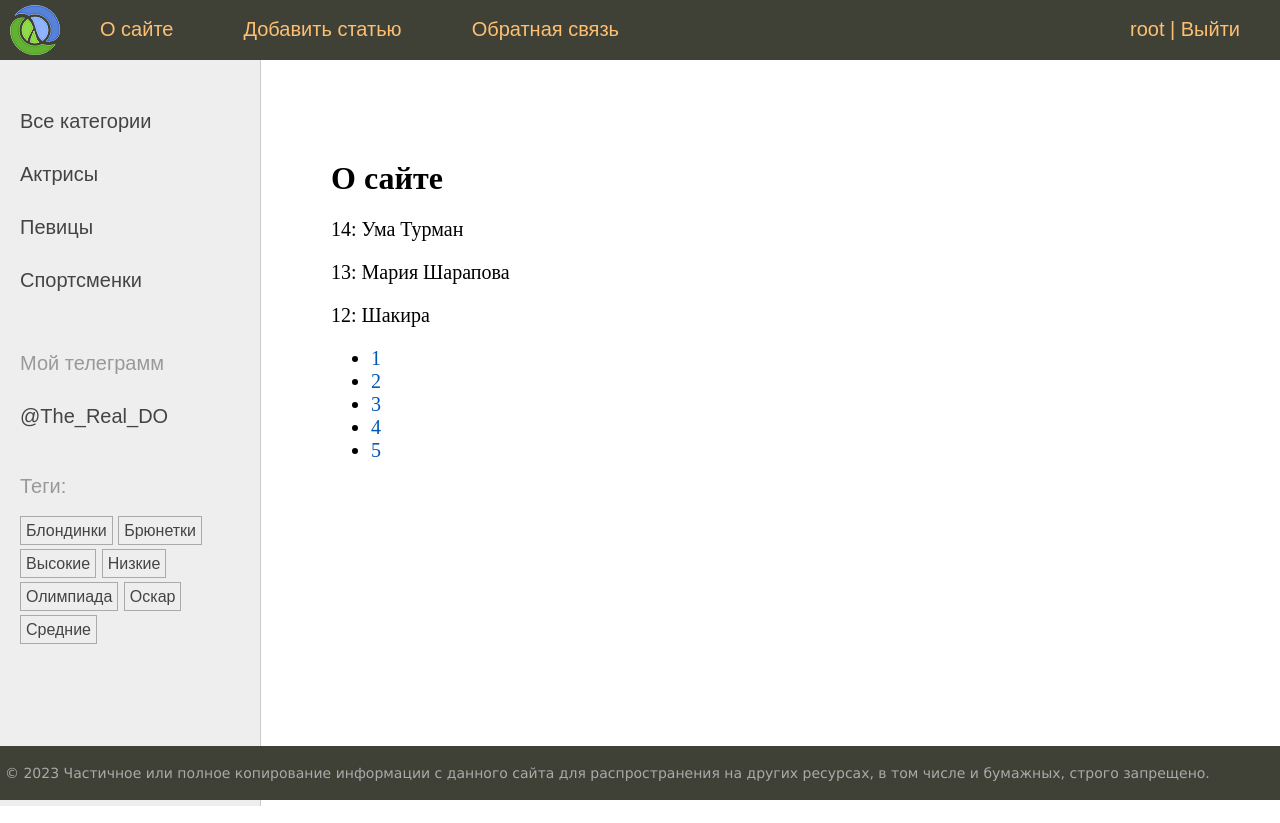
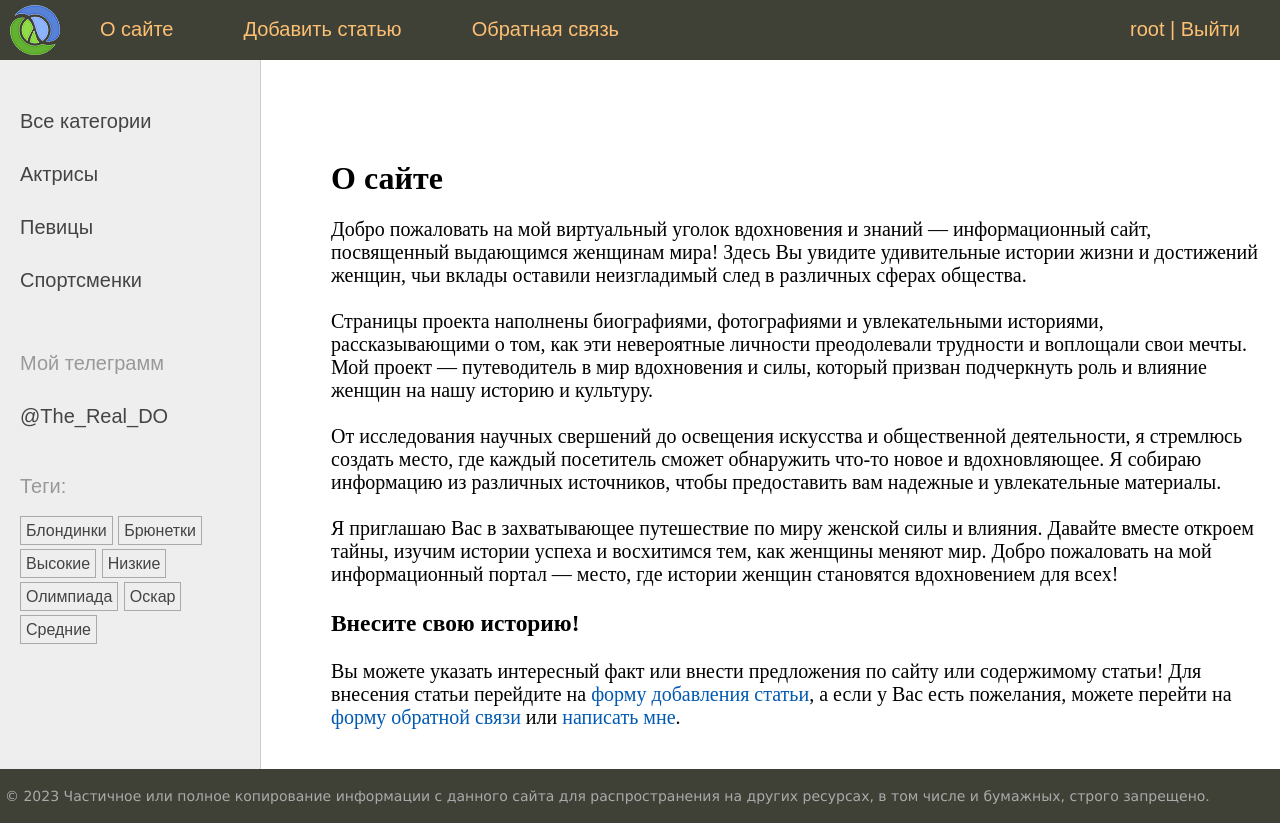
Before and after one commit to Dmitry-Osipov/sitewomen, a Django app: page /about/ in a window 1280 px wide. Run offline with Django 4.2, Linux system fonts and the light colour scheme; a user stored in the database is signed in; data comes from the database, SQL or seed files in the repository.

Commit message:
Updated the content of the "about" page, added the appropriate view class, and updated the routes

```diff
--- a/women/templates/women/about.html
+++ b/women/templates/women/about.html
@@ -1,17 +1,25 @@
 {% extends 'base.html' %}
 
 {% block content %}
-    <h1>{{title}}</h1>
-    {% for item in page_obj %}
-        <p>{{ item.pk }}: {{ item.title }}</p>
-    {% endfor %}
-    <nav>
-        <ul>
-            {% for p in page_obj.paginator.page_range %}
-                <li>
-                    <a href="?page={{ p }}">{{ p }}</a>
-                </li>
-            {% endfor %}
-        </ul>
-    </nav>
+    <h1>{{ title }}</h1>
+    <p>
+        Добро пожаловать на мой виртуальный уголок вдохновения и знаний — информационный сайт, посвященный выдающимся
+        женщинам мира! Здесь Вы увидите удивительные истории жизни и достижений женщин, чьи вклады оставили
+        неизгладимый след в различных сферах общества.<br><br>
+        Страницы проекта наполнены биографиями, фотографиями и увлекательными историями, рассказывающими о том,
+        как эти невероятные личности преодолевали трудности и воплощали свои мечты. Мой проект — путеводитель в мир
+        вдохновения и силы, который призван подчеркнуть роль и влияние женщин на нашу историю и культуру.<br><br>
+        От исследования научных свершений до освещения искусства и общественной деятельности, я стремлюсь создать
+        место, где каждый посетитель сможет обнаружить что-то новое и вдохновляющее. Я собираю информацию
+        из различных источников, чтобы предоставить вам надежные и увлекательные материалы.<br><br>
+        Я приглашаю Вас в захватывающее путешествие по миру женской силы и влияния. Давайте вместе откроем тайны,
+        изучим истории успеха и восхитимся тем, как женщины меняют мир. Добро пожаловать на мой информационный портал —
+        место, где истории женщин становятся вдохновением для всех!
+    </p>
+    <h3>{{ sub_title }}</h3>
+    <p>
+        Вы можете указать интересный факт или внести предложения по сайту или содержимому статьи! Для внесения статьи
+        перейдите на <a href="{% url 'add_page' %}">форму добавления статьи</a>, а если у Вас есть пожелания, можете
+        перейти на <a href="{% url 'contact' %}">форму обратной связи</a> или <a href="{{ contact }}">написать мне</a>.
+    </p>
 {% endblock %}
--- a/women/urls.py
+++ b/women/urls.py
@@ -11,7 +11,7 @@ register_converter(FourDigitYearConverter, 'year4')  # Регистрируем
 
 urlpatterns = [  # В этой коллекции можно прописать сколько угодно маршрутов для страниц отображения клиенту.
     path('', WomenHome.as_view(), name='home'),  # Кэшируем страницу на 30 секунд.
-    path('about/', about, name='about'),
+    path('about/', AboutPage.as_view(), name='about'),
     path('addpage/', AddPage.as_view(), name='add_page'),
     path('contact/', ContactFormView.as_view(), name='contact'),
     path('post/<slug:post_slug>/', ShowPost.as_view(), name='post'),
--- a/women/views.py
+++ b/women/views.py
@@ -5,7 +5,7 @@ from django.http import HttpResponse, HttpResponseNotFound, Http404, HttpRespons
 from django.shortcuts import render, get_object_or_404
 from django.template.defaultfilters import slugify
 from django.urls import reverse_lazy
-from django.views.generic import ListView, DetailView, CreateView, UpdateView, FormView
+from django.views.generic import ListView, DetailView, CreateView, UpdateView, FormView, TemplateView
 from django.core.cache import cache
 
 from .forms import *
@@ -46,25 +46,10 @@ class WomenHome(DataMixin, ListView):
         return w_lst
 
 
-@login_required  # Дополнительно можно указать параметр login_url для изменения страницы перенаправления.
-def about(request: HttpRequest) -> HttpResponse:
-    """
-    Функция представления служит для отображения страницы о сайте. Страница доступна только для авторизованных клиентов.
-
-    :param request: Запрос пользователя.
-    :return: Страница загрузки графического файла на машину.
-    """
-    contact_list = Women.published.all()  # Получаем список всех статей.
-    paginator = Paginator(contact_list, 3)  # Создаём класс пагинации.
-    page_number = request.GET.get('page')  # Получаем номер текущей страницы.
-    page_obj = paginator.get_page(page_number)  # Получаем конкретную страницу.
-
-    data = {
-        'title': 'О сайте',
-        'page_obj': page_obj,
-    }
-
-    return render(request, 'women/about.html', context=data)
+class AboutPage(DataMixin, TemplateView):
+    template_name = 'women/about.html'
+    title_page = 'О сайте'
+    extra_context = {'sub_title': 'Внесите свою историю!', 'contact': 'https://t.me/The_Real_DO'}
 
 
 class ShowPost(DataMixin, DetailView):
@@ -374,6 +359,27 @@ def page_not_found(request: HttpRequest, exception: Http404) -> HttpResponseNotF
 #     :return: Текст про обратную связь.
 #     """
 #     return HttpResponse('Обратная связь')
+#
+#
+# @login_required  # Дополнительно можно указать параметр login_url для изменения страницы перенаправления.
+# def about(request: HttpRequest) -> HttpResponse:
+#     """
+#     Функция представления служит для отображения страницы о сайте. Страница доступна только для авторизованных клиентов.
+#
+#     :param request: Запрос пользователя.
+#     :return: Страница загрузки графического файла на машину.
+#     """
+#     contact_list = Women.published.all()  # Получаем список всех статей.
+#     paginator = Paginator(contact_list, 3)  # Создаём класс пагинации.
+#     page_number = request.GET.get('page')  # Получаем номер текущей страницы.
+#     page_obj = paginator.get_page(page_number)  # Получаем конкретную страницу.
+#
+#     data = {
+#         'title': 'О сайте',
+#         'page_obj': page_obj,
+#     }
+#
+#     return render(request, 'women/about.html', context=data)
 
 
 # Все функции представления ниже нужны только для отображения базовых возможностей Django.
```
